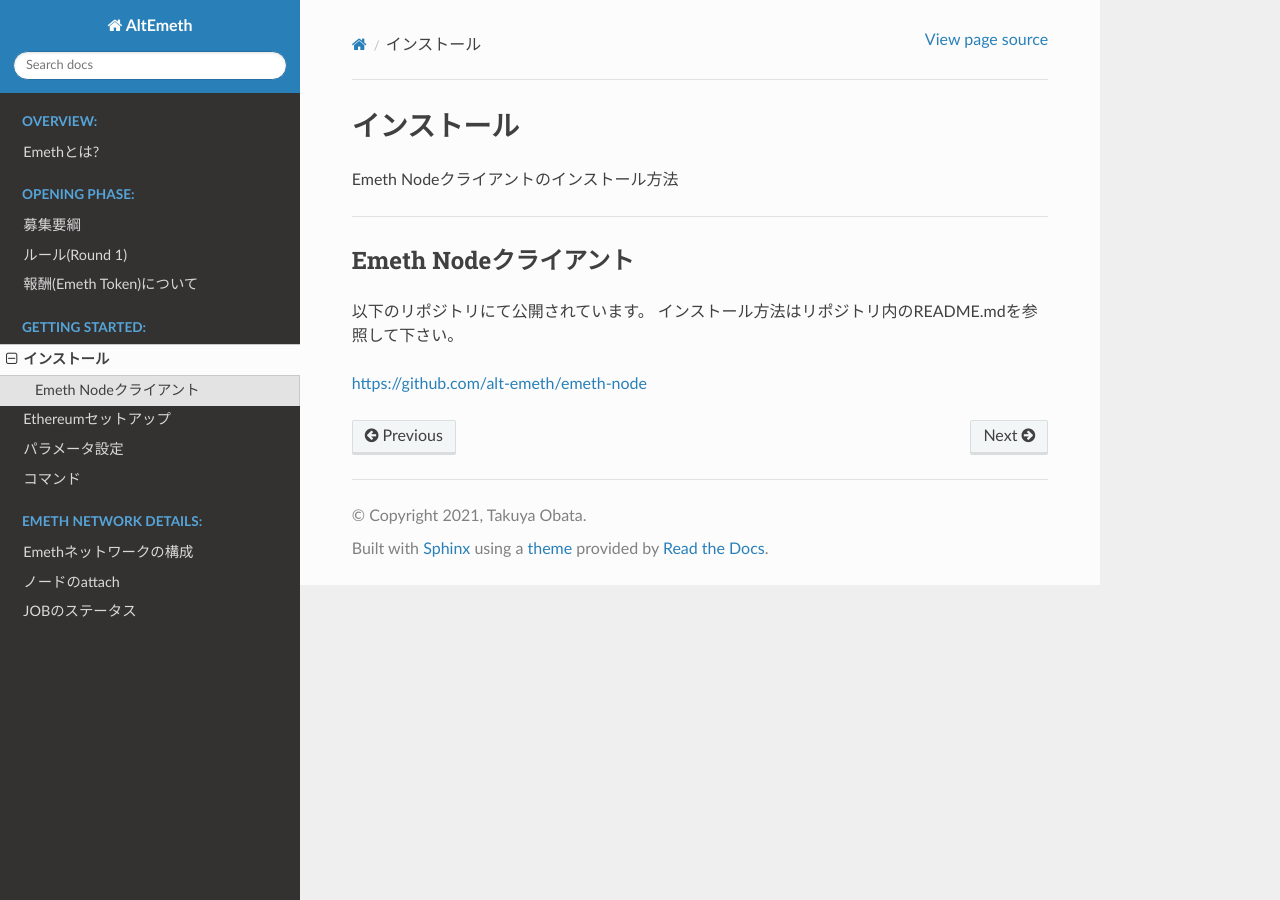
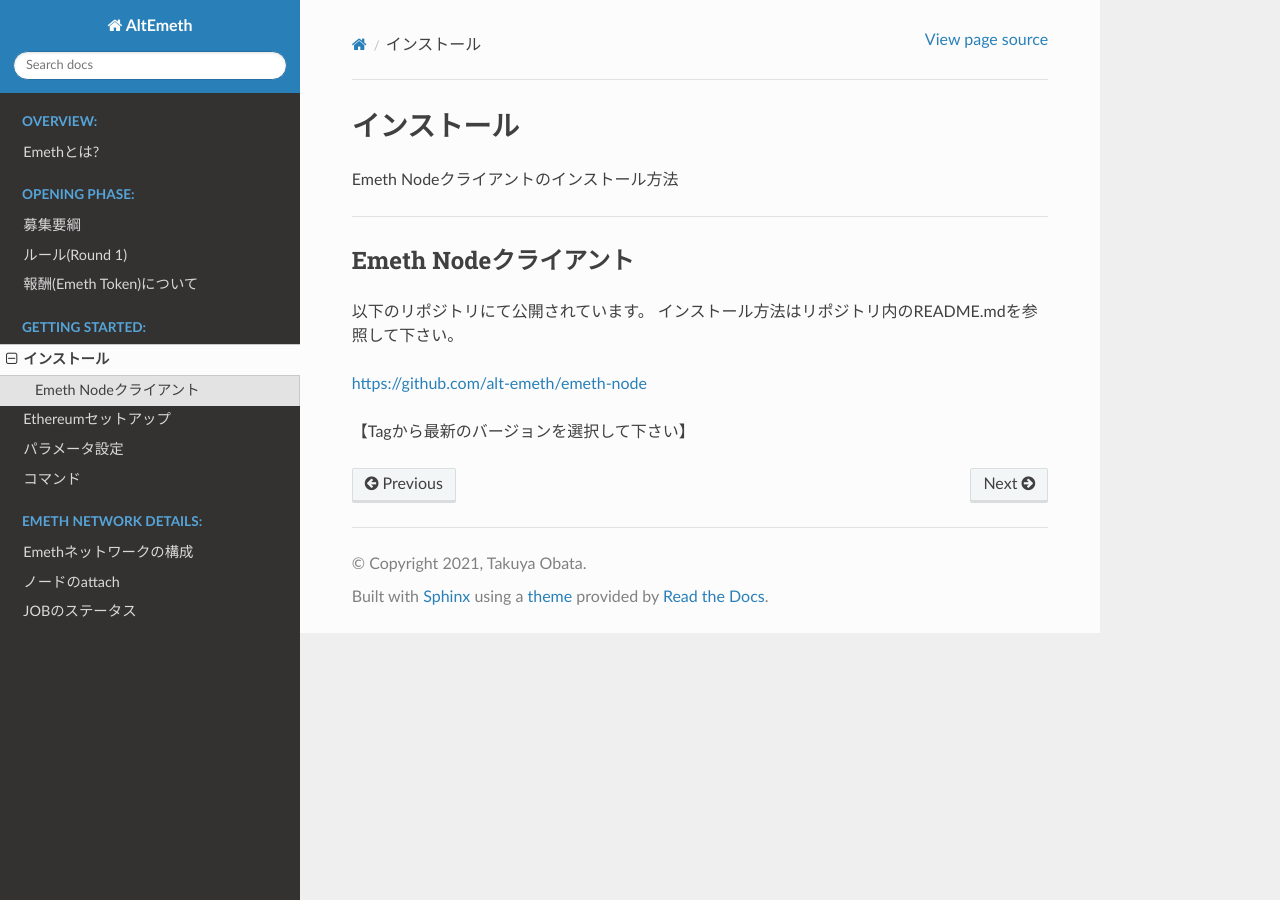
Before and after one commit to YutaKikuchi-alt/emeth-docs, a Sphinx documentation site: the page built from source/install.rst, in a window 1280 px wide. Built offline with Sphinx 7.4.7 and the Read the Docs theme 2.0.0, drawn with Linux system fonts in a browser that asks for light colours.

Commit message:
miner update

```diff
--- a/source/install.rst
+++ b/source/install.rst
@@ -17,3 +17,5 @@ Emeth Nodeクライアント
 インストール方法はリポジトリ内のREADME.mdを参照して下さい。
 
 https://github.com/alt-emeth/emeth-node
+
+【Tagから最新のバージョンを選択して下さい】
```
